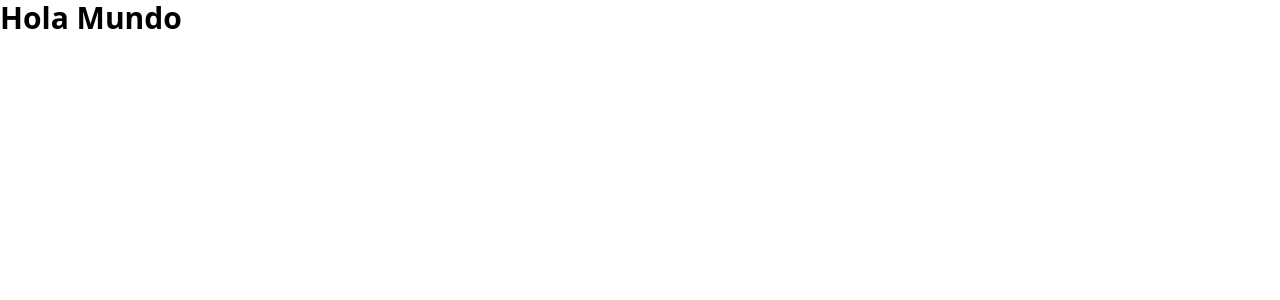
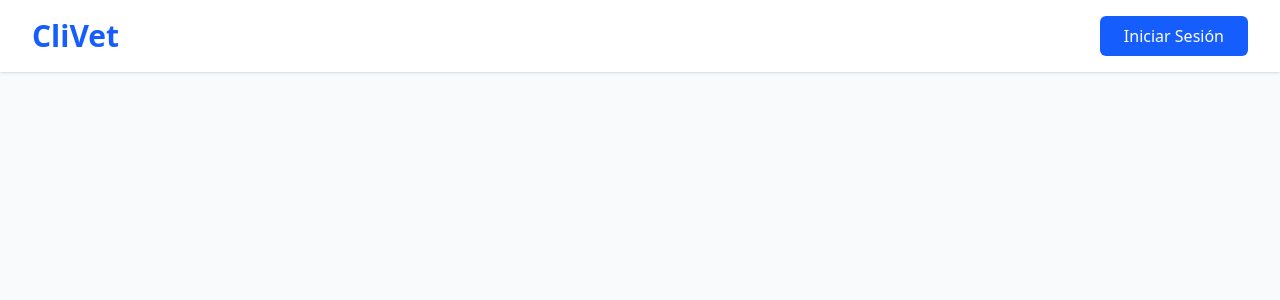
Before and after one commit to DanielMR-dev/CliVet, a React (Vite) app in the folder CliVet_FrontEnd/: page / in a window 1280 px wide. Shown: the top 300 px of the page. Built offline with nearby package versions, Linux system fonts and the light colour scheme.

Commit message:
Se crea el header de la LandingPage

```diff
--- a/CliVet_FrontEnd/index.html
+++ b/CliVet_FrontEnd/index.html
@@ -3,6 +3,7 @@
   <head>
     <meta charset="UTF-8" />
     <meta name="viewport" content="width=device-width, initial-scale=1.0" />
+    <link href="/src/index.css" rel="stylesheet">
     <title>CliVet - Veterinaria</title>
   </head>
   <body>
--- a/CliVet_FrontEnd/package.json
+++ b/CliVet_FrontEnd/package.json
@@ -10,9 +10,12 @@
     "preview": "vite preview"
   },
   "dependencies": {
+    "@tailwindcss/postcss": "^4.0.15",
     "@tailwindcss/vite": "^4.0.15",
     "@tanstack/react-query": "^5.69.0",
     "@tanstack/react-query-devtools": "^5.69.0",
+    "autoprefixer": "^10.4.21",
+    "postcss": "^8.5.3",
     "react": "^19.0.0",
     "react-dom": "^19.0.0",
     "react-router-dom": "^7.4.0",
--- /dev/null
+++ b/CliVet_FrontEnd/postcss.config.mjs
@@ -0,0 +1,6 @@
+export default {
+    plugins: {
+        "@tailwindcss/postcss": {},
+        "autoprefixer": {},
+    }
+}
--- a/CliVet_FrontEnd/src/views/LandingPage.tsx
+++ b/CliVet_FrontEnd/src/views/LandingPage.tsx
@@ -1,8 +1,15 @@
 
 export default function LandingPage() {
     return (
-        <div>
-            <h1 className="text-3xl font-bold">Hola Mundo</h1>
+        <div className="min-h-screen bg-gray-50">
+            <header className="bg-white shadow">
+                <div className="max-w-7xl mx-auto py-4 px-4 sm:px-6 lg:px-8 flex justify-between items-center">
+                    <h1 className="text-3xl font-bold text-blue-600">CliVet</h1>
+                    <button
+                        className="bg-blue-600 text-white px-6 py-2 rounded-md hover:bg-blue-700 transition duration-300"
+                    >Iniciar Sesión</button>
+                </div>
+            </header>
         </div>
     );
 };
--- /dev/null
+++ b/CliVet_FrontEnd/tailwind.config.ts
@@ -0,0 +1,10 @@
+module.exports = {
+    content: [
+      "./index.html",
+      "./src/**/*.{js,ts,jsx,tsx}", // Asegúrate de incluir archivos TypeScript
+    ],
+    theme: {
+      extend: {},
+    },
+    plugins: [],
+};
```
Also changed, not shown: 1 other file (tests, documents, lock files or other folders).
